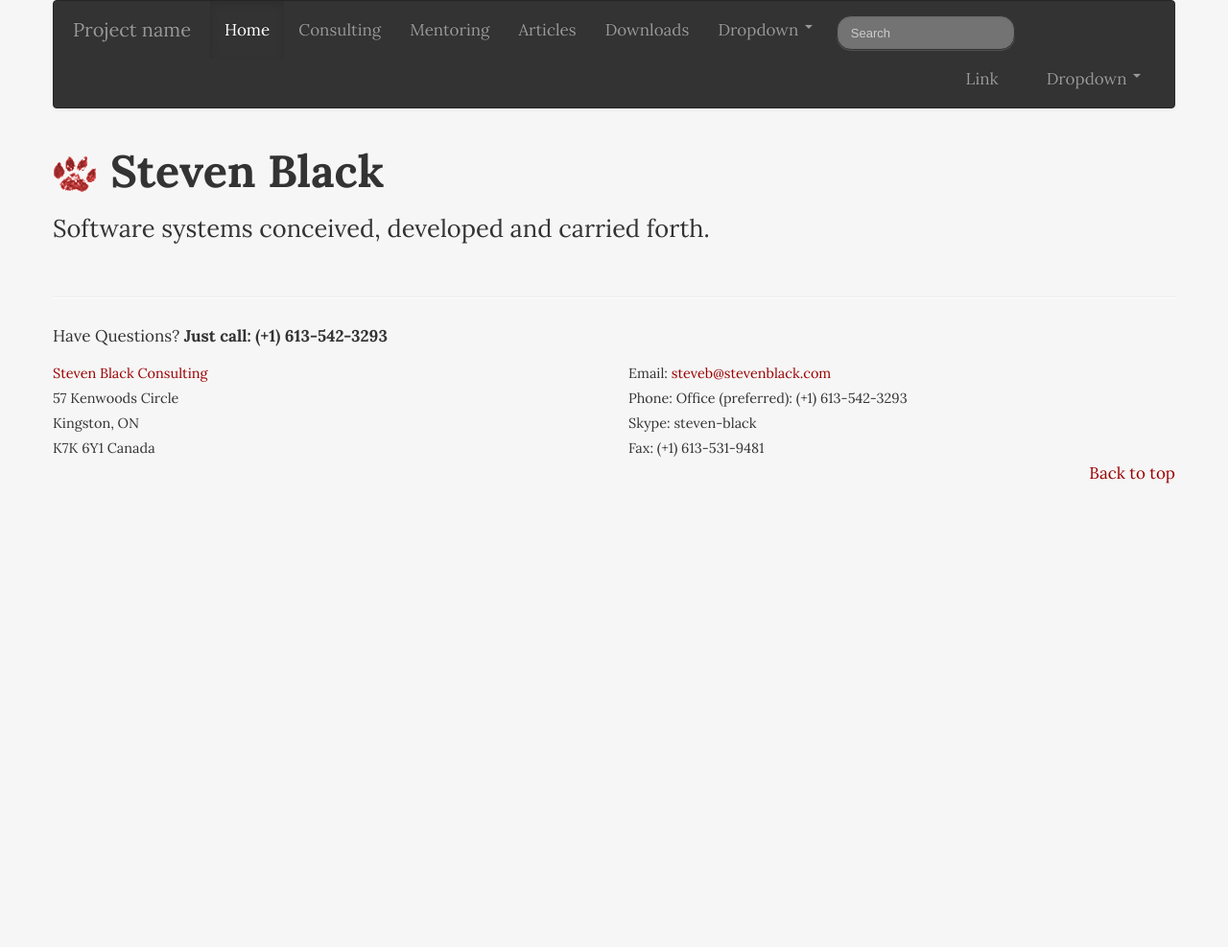
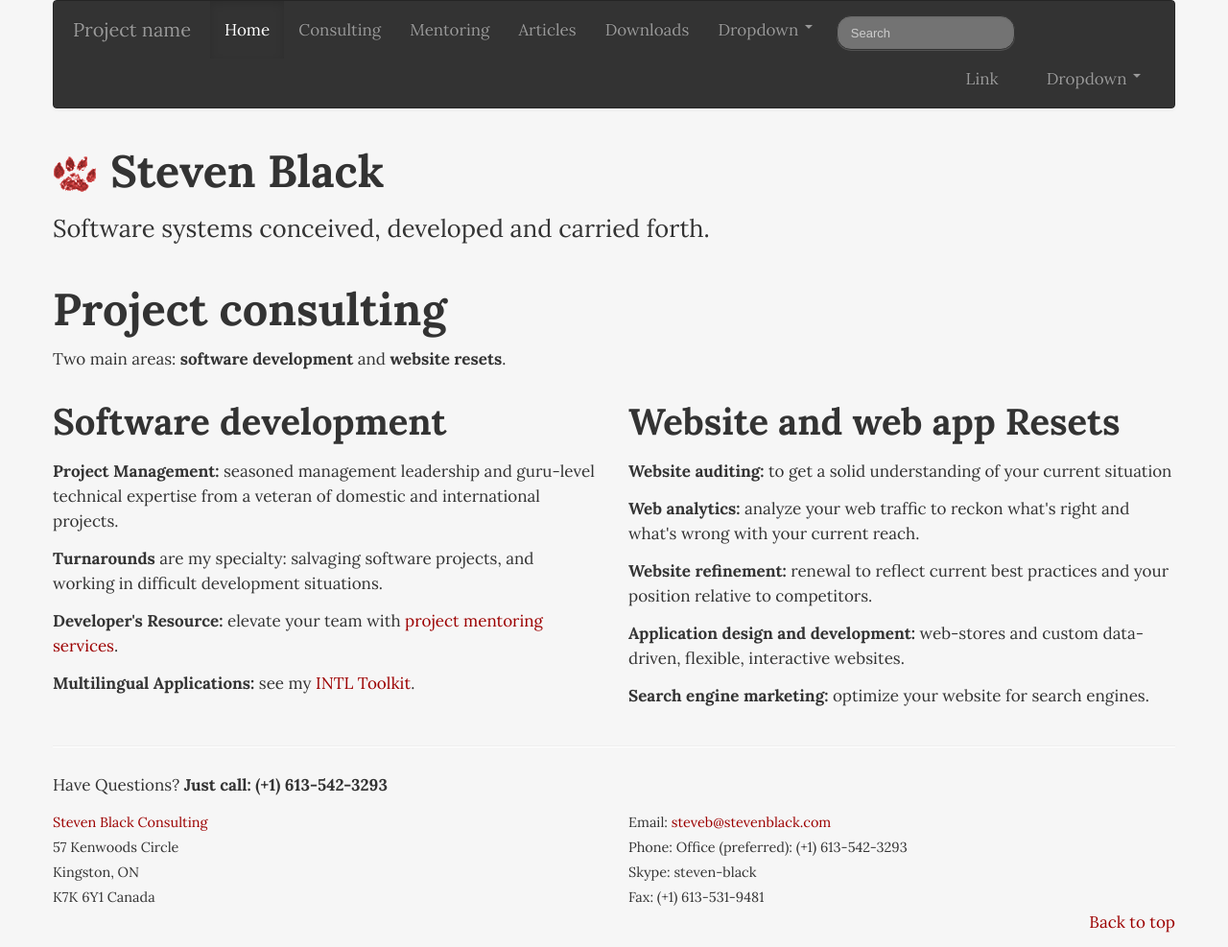
Before and after one commit to StevenBlack/stevenblack.github.io, a Jekyll site: the page built from consulting.html, in a window 1280 px wide. Shown: the whole page at 96% size. Built offline with Jekyll 4.4.1, drawn with Linux system fonts in a browser that asks for light colours; nearby versions of some CDN libraries; before the commit the page ends 900 px from its top, so only the background shows below that.

Commit message:
Work on the consulting page.

```diff
--- a/consulting.html
+++ b/consulting.html
@@ -4,3 +4,44 @@ title: Consulting Services
 permalink: /consulting/
 
 ---
+
+<h1>Project consulting</h1>
+
+<p>Two main areas: <strong>software development</strong> and <strong>website resets</strong>.</p>
+
+<div class="row">
+	<div class="span6">
+		<h2>Software development</h2>
+
+		<p><strong>Project Management:</strong> seasoned management leadership and guru-level technical expertise
+		from a veteran of domestic and international projects.</p>
+
+
+		<p><strong>Turnarounds</strong> are my specialty: salvaging software projects, and working in difficult development
+		situations. </p>
+
+		<p><strong>Developer's Resource:</strong> elevate your team with <a
+		href="Mentoring.html" title="Read more about the mentoring we do">project mentoring
+		services</a>.</p>
+
+		<p><strong>Multilingual Applications:</strong> see my <a href="intlmain.html"
+		title="Read more about INTL for localizing your VFP applications">INTL Toolkit</a>.</p>
+	</div>
+
+	<div class="span6">
+		<h2>Website and web app Resets</h2>
+
+		<p><strong>Website auditing:</strong> to get a solid understanding of your current situation</p>
+
+		<p><strong>Web analytics:</strong> analyze your web traffic to reckon what's right and what's wrong with
+		your current reach.</p>
+
+		<p><strong>Website refinement:</strong> renewal to reflect current best practices and your position
+		relative to competitors.</p>
+
+		<p><strong>Application design and development:</strong> web-stores and custom data-driven, flexible, interactive
+		websites.</p>
+
+		<p><strong>Search engine marketing:</strong> optimize your website for search engines.</p>
+	</div>
+</div>
```
Also changed, not shown: _layouts/base.html (line endings or trailing spaces).
